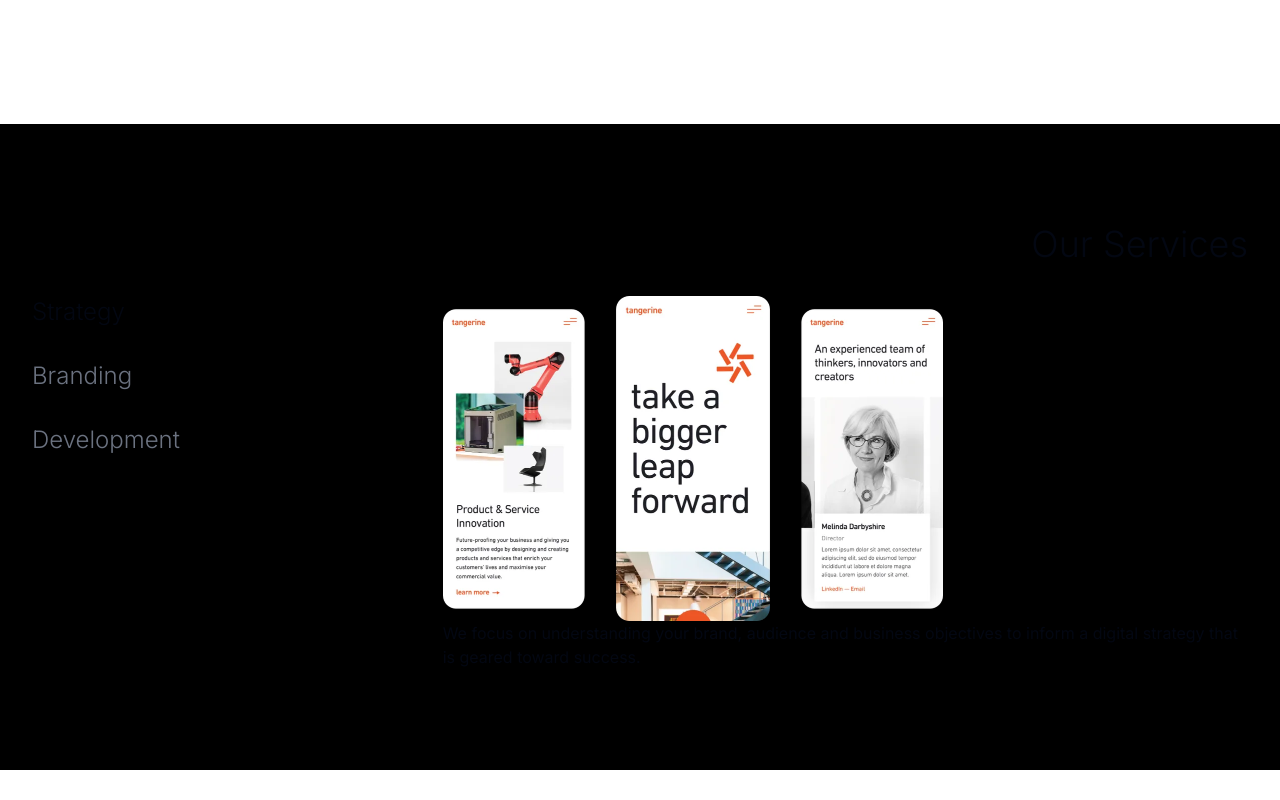
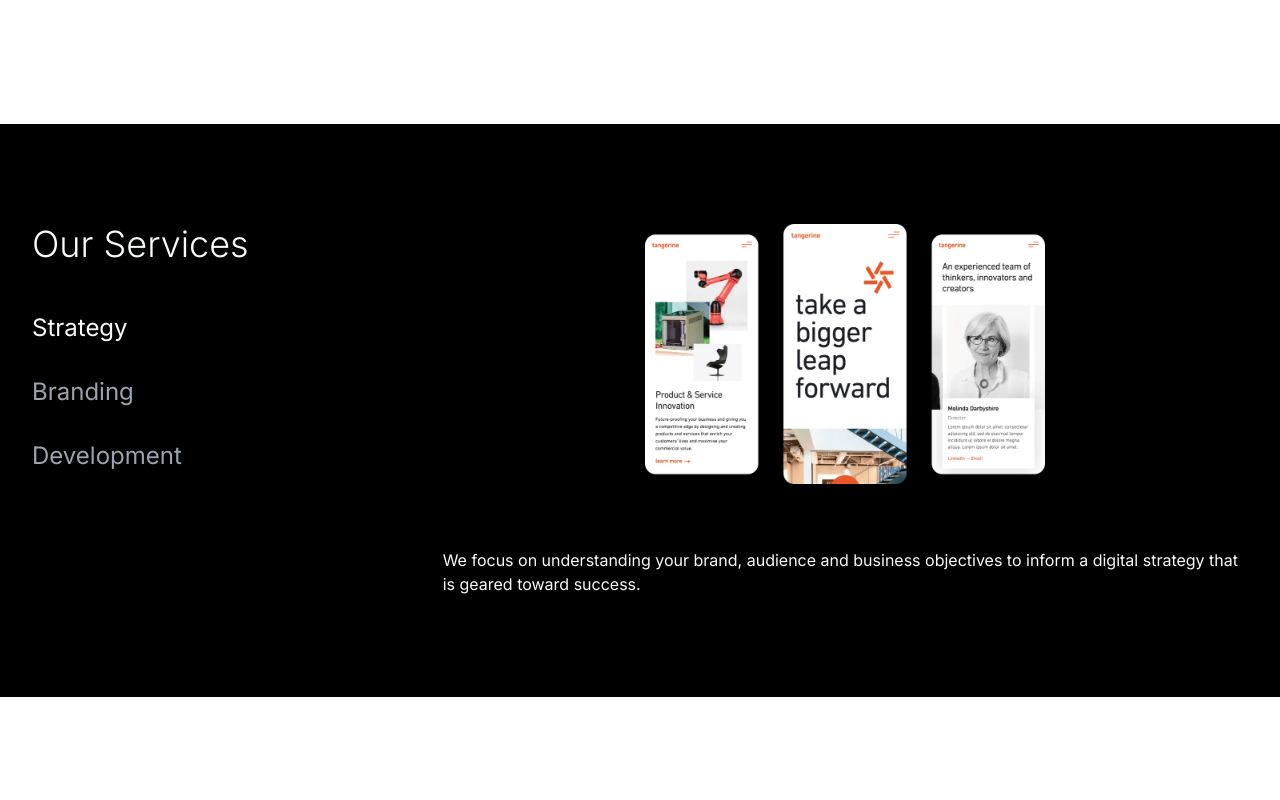
Before and after one commit to garygcchiu/cdap-site, a Next.js app: page / in a window 1280 px wide. Shown: the part 3160-3960 px from the top of the page. Built offline with nearby package versions, Linux system fonts and the light colour scheme; a web font is replaced by a local one; what @designbycode/tailwindcss-text-stroke would draw is missing.

Commit message:
form works

```diff
--- a/src/components/ContactUsForm.tsx
+++ b/src/components/ContactUsForm.tsx
@@ -37,6 +37,7 @@ interface ContactUsFormProps {
 
 export const ContactUsForm = ({ submitButtonText }: ContactUsFormProps) => {
     const [submitted, setSubmitted] = useState(false);
+    const [submitting, setSubmitting] = useState(false);
     const { toast } = useToast();
     const form = useForm<z.infer<typeof formSchema>>({
         resolver: zodResolver(formSchema),
@@ -47,15 +48,50 @@ export const ContactUsForm = ({ submitButtonText }: ContactUsFormProps) => {
         },
     });
 
-    const onSubmit = (values: z.infer<typeof formSchema>) => {
-        // Do something with the form values.
+    const onSubmit = async (values: z.infer<typeof formSchema>) => {
         // ✅ This will be type-safe and validated.
-        setSubmitted(true);
-        console.log(values);
-        toast({
-            title: 'Form submitted',
-            description: "We'll get back to you soon!",
-        });
+        setSubmitting(true);
+
+        const formData = new FormData();
+        for (const key in values) {
+            formData.append(key, values[key as keyof typeof values]);
+        }
+
+        try {
+            const response = await fetch(
+                `https://getform.io/f/${process.env.NEXT_PUBLIC_GETFORM_ID}`,
+                {
+                    method: 'POST',
+                    body: formData,
+                    headers: {
+                        Accept: 'application/json',
+                    },
+                }
+            );
+            setSubmitting(false);
+            if (response.status === 200 && response.ok) {
+                toast({
+                    title: 'Form submitted',
+                    description: "We'll get back to you soon!",
+                });
+                setSubmitted(true);
+            } else {
+                toast({
+                    title: 'Form submission error',
+                    description:
+                        'There was an issue in submitting your form. Please try again later.',
+                    variant: 'destructive',
+                });
+                setSubmitted(false);
+            }
+        } catch (err) {
+            toast({
+                title: 'Form submission error',
+                description: 'There was an issue in submitting your form. Please try again later.',
+                variant: 'destructive',
+            });
+            setSubmitted(false);
+        }
     };
 
     return (
@@ -111,7 +147,11 @@ export const ContactUsForm = ({ submitButtonText }: ContactUsFormProps) => {
                             </FormItem>
                         )}
                     />
-                    <Button title={'submitButtonText'} type={'submit'} disabled={submitted}>
+                    <Button
+                        title={'submitButtonText'}
+                        type={'submit'}
+                        disabled={submitted || submitting}
+                    >
                         {submitButtonText}
                     </Button>
                 </form>
--- a/src/components/Services.tsx
+++ b/src/components/Services.tsx
@@ -2,9 +2,8 @@ import { TabbedSlideshow, TabbedSlideshowProps } from '@/components/ui/TabbedSli
 
 export const Services = ({ data }: TabbedSlideshowProps) => {
     return (
-        <section className={'py-[100px] bg-black'}>
+        <section className={'py-[100px] dark bg-black'}>
             <div className={'container'}>
-                <h1 className={'font-light text-4xl mb-8 text-right'}>Our Services</h1>
                 <TabbedSlideshow data={data} />
             </div>
         </section>
--- a/src/components/ui/TabbedSlideshow.tsx
+++ b/src/components/ui/TabbedSlideshow.tsx
@@ -20,11 +20,12 @@ export const TabbedSlideshow = ({ data }: TabbedSlideshowProps) => {
     return (
         <div className="grid grid-cols-3 gap-4">
             <div className="col-span-1 flex flex-col space-y-8">
+                <h1 className={'font-light text-4xl mb-4 text-foreground'}>Our Services</h1>
                 {data.map((tab, index) => (
                     <h3
                         key={index}
                         className={clsx(
-                            'text-2xl font-light cursor-pointer text-left',
+                            'text-2xl cursor-pointer text-left',
                             index === selectedTab ? 'text-foreground' : 'text-muted-foreground'
                         )}
                         onClick={() => setSelectedTab(index)}
@@ -33,11 +34,11 @@ export const TabbedSlideshow = ({ data }: TabbedSlideshowProps) => {
                     </h3>
                 ))}
             </div>
-            <div className="col-span-2 flex flex-col">
-                <div>
-                    <Image src={data[selectedTab].image} alt={'image'} width={500} height={200} />
+            <div className="col-span-2 flex flex-col space-y-16">
+                <div className={'flex justify-center'}>
+                    <Image src={data[selectedTab].image} alt={'image'} width={400} height={200} />
                 </div>
-                <div>{data[selectedTab].body}</div>
+                <p className={'text-foreground'}>{data[selectedTab].body}</p>
             </div>
         </div>
     );
```
